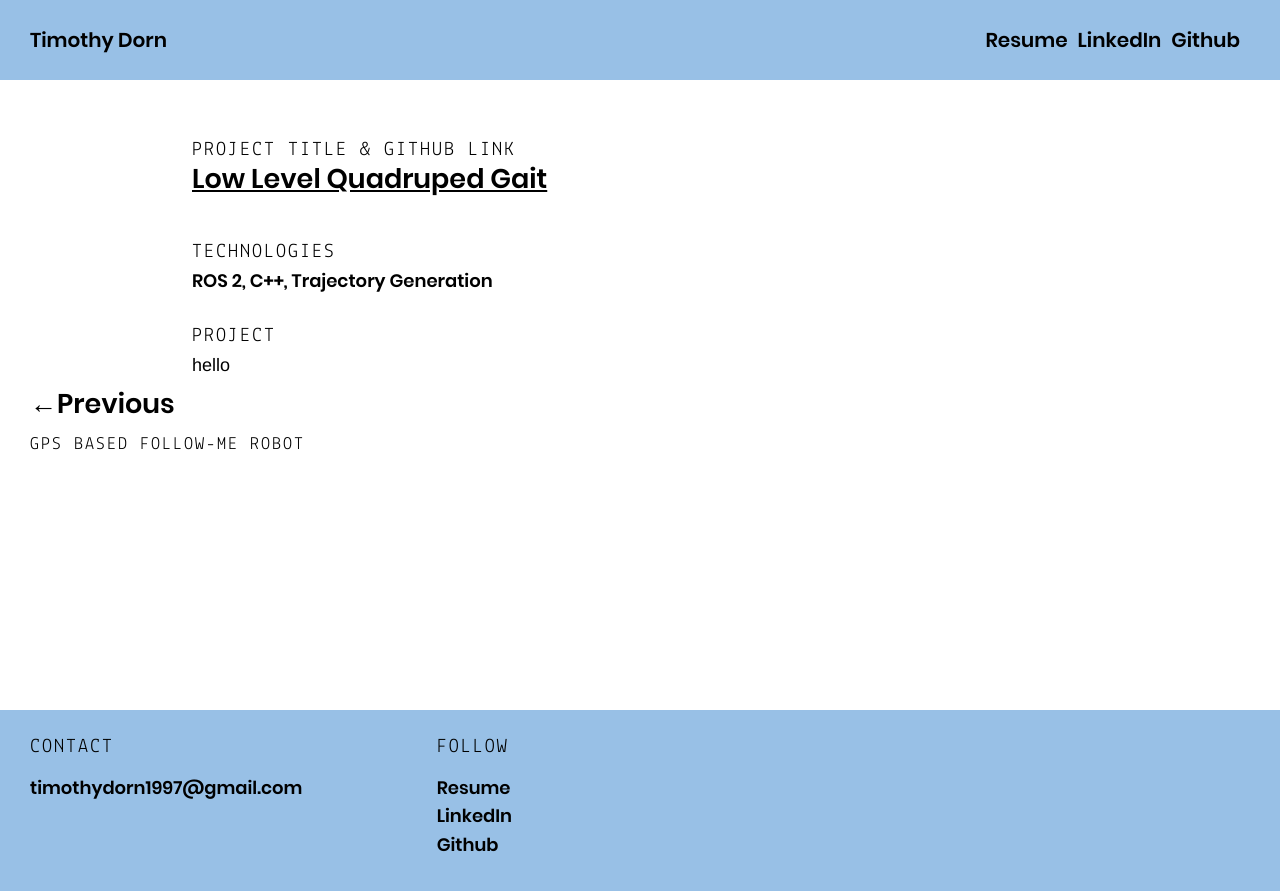
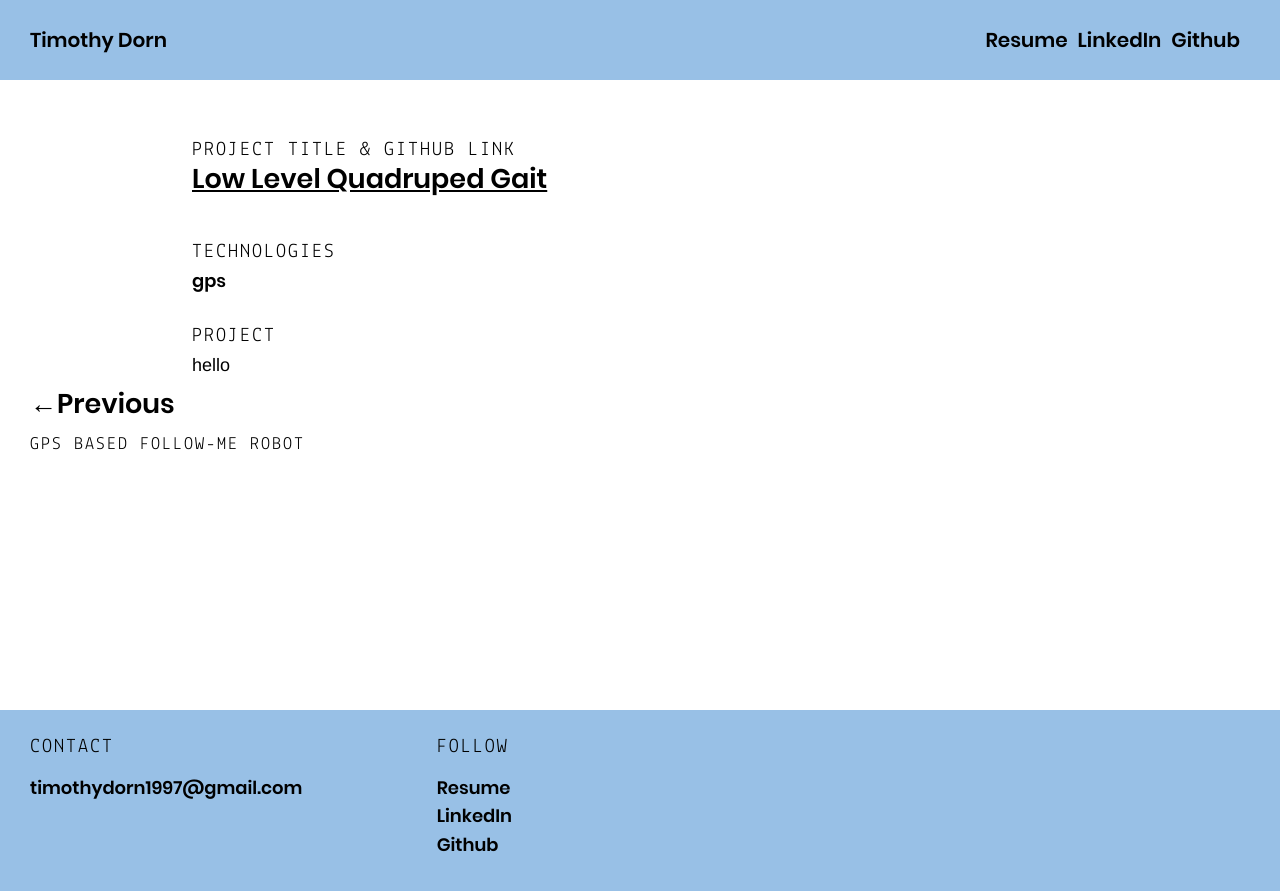
Before and after one commit to TimothyDorn/timothydorn.github.io, a Jekyll site: the page built from _posts/projects/0200-03-25-unitree.md, in a window 1280 px wide. Shown: the top 891 px of the page. Built offline with Jekyll 4.4.1, drawn with Linux system fonts in a browser that asks for light colours.

Commit message:
Update 0200-03-25-unitree.md

```diff
--- a/_posts/projects/0200-03-25-unitree.md
+++ b/_posts/projects/0200-03-25-unitree.md
@@ -9,9 +9,9 @@ meta:
 project:
   title: "Low Level Quadruped Gait"
   type: "Jekyll"
-  url: "https://github.com/katie-hughes/UnitreeGoGait"
+  url: "https://github.com"
   logo: "/assets/images/projects/unitree/unitree_cropped.PNG"
-  tech: "ROS 2, C++, Trajectory Generation"
+  tech: "gps"
 
 7pieces: ST-r9X2dZMg
 10pieces: pXBVbCDGRMg
```
